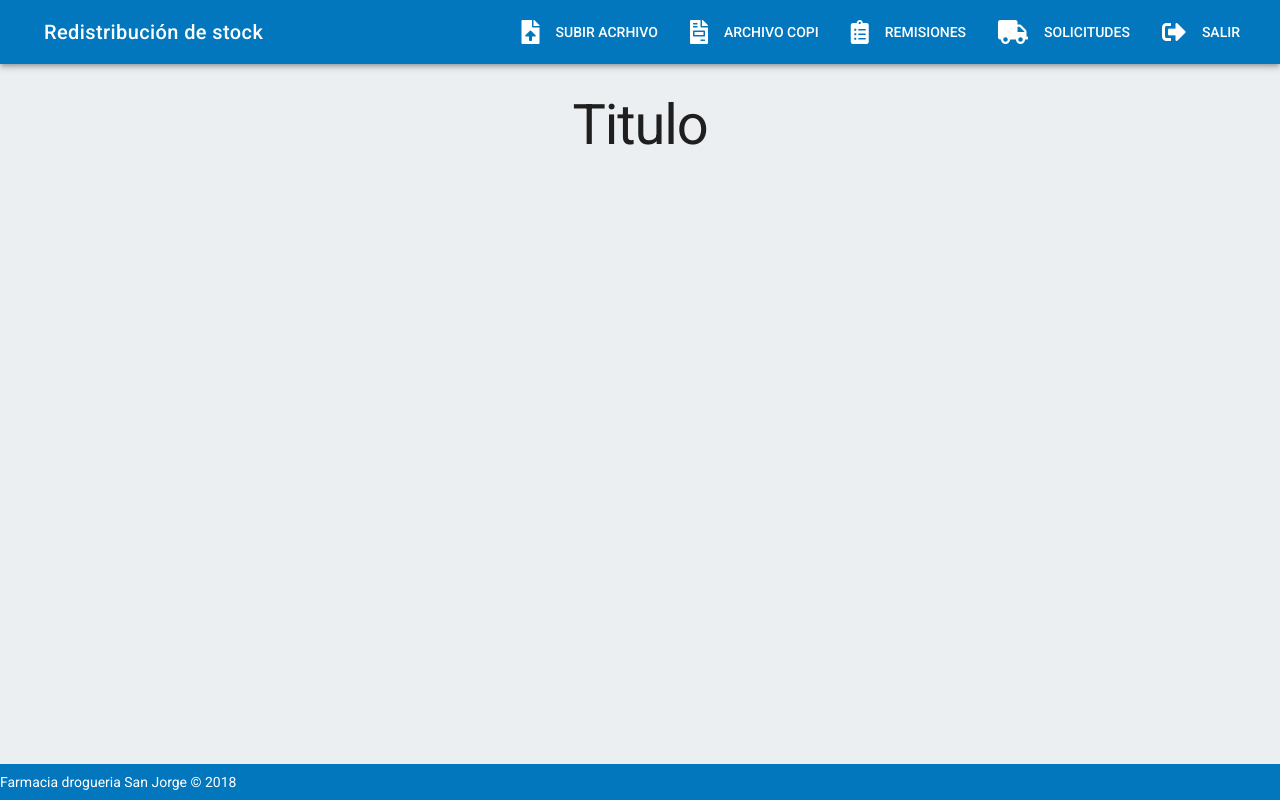
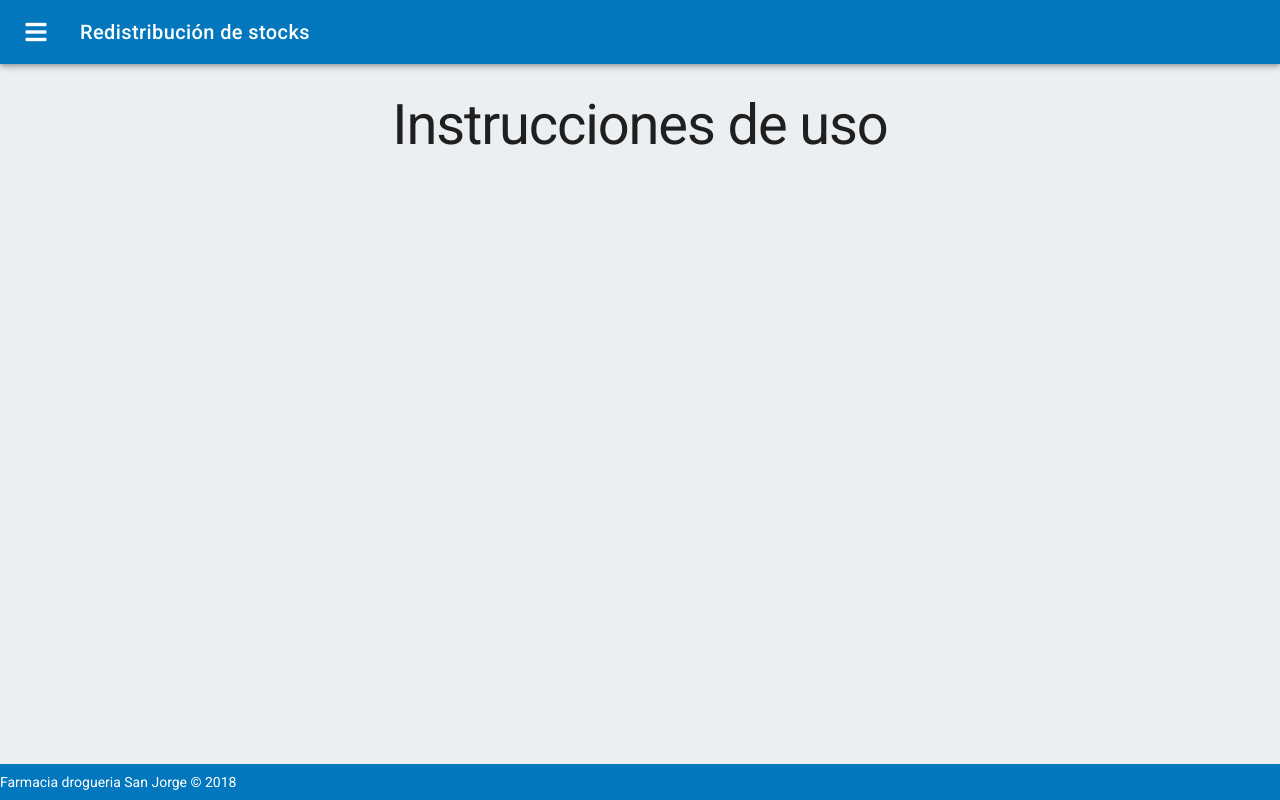
Before and after one commit to andresprzh/sobrecostos, a Vue app: page /upcopi in a window 1280 px wide. Built offline with nearby package versions, Linux system fonts and the light colour scheme; sample sign-in values are in the browser's storage; what vue-sweetalert2 would draw is missing.

Commit message:
modifica vista

```diff
--- a/src/App.vue
+++ b/src/App.vue
@@ -1,7 +1,7 @@
 <template>
   <v-app >
     <div v-if="session">
-      <v-navigation-drawer class="hidden-md-and-up" fixed app left v-model="sideNav">
+      <v-navigation-drawer class="hidden-xl-and-up" absolute temporary app left v-model="sideNav">
         <v-card>
 
           <v-img
@@ -51,16 +51,16 @@
 
       <v-toolbar dark class="primary">
 
-        <v-toolbar-side-icon class="hidden-md-and-up " @click.stop="sideNav=!sideNav"></v-toolbar-side-icon>
+        <v-toolbar-side-icon class="hidden-xl-and-up " @click.stop="sideNav=!sideNav"></v-toolbar-side-icon>
 
         <v-toolbar-title  >
-          <router-link class="title  " to="/" tag="span" style="cursor:pointer">Redistribución de stock</router-link>
+          <router-link class="title  " to="/" tag="span" style="cursor:pointer">Redistribución de stocks</router-link>
         </v-toolbar-title>
 
 
         <v-spacer></v-spacer>
 
-        <v-toolbar-items  class="hidden-sm-and-down" >
+        <v-toolbar-items  class="hidden-lg-and-down" >
 
           <v-btn flat
             v-for="item in menuItems"
@@ -101,12 +101,12 @@ import { Component, Prop, Vue } from 'vue-property-decorator';
 
 @Component
 export default class App extends Vue {
-  protected path:string='http://192.168.0.7/redistribucionstock/api/';
+  protected path:string='http://localhost/sobrecostos-2/api/';
   public sideNav: boolean = false;
   public menuItems = [
-    { icono: 'fa-file-invoice', titulo: 'archivo copi', ruta: '/upcopi'},
-    { icono: 'fa-clipboard-list', titulo: 'Remisiones', ruta: '/remisiones'},
-    { icono: 'fa-truck', titulo: 'Solicitudes', ruta: '/transferencias'},
+    { icono: 'fa-file-invoice', titulo: 'Cargar pla_remi copidrogas', ruta: '/upcopi'},
+    { icono: 'fa-clipboard-list', titulo: 'Redistribucion de stocks', ruta: '/remisiones'},
+    { icono: 'fa-truck', titulo: 'Verificar transferencias', ruta: '/transferencias'},
   ];
   public fondoNav = require('@/assets/fondos/logo2.svg');
   private session:boolean= false;
@@ -120,11 +120,11 @@ export default class App extends Vue {
     if(localStorage.perfil==1){
       this.menuItems.unshift(
         {icono: 'fa-users', titulo: 'Usuarios', ruta: '/usuarios'},
-        {icono: 'fa-file-upload', titulo: 'Subir Acrhivo', ruta: '/upfile'},
+        {icono: 'fa-file-upload', titulo: 'Subir consolidado', ruta: '/upfile'},
       );
     }else if(localStorage.perfil=2){
       this.menuItems.unshift(
-        {icono: 'fa-file-upload', titulo: 'Subir Acrhivo', ruta: '/upfile'},
+        {icono: 'fa-file-upload', titulo: 'Subir consolidado', ruta: '/upfile'},
       );
     }
 
--- a/src/components/Home.vue
+++ b/src/components/Home.vue
@@ -1,7 +1,7 @@
 <template>
   <v-container grid-list-md>
 
-    <h1 class="display-3 text-xs-center">Titulo</h1>
+    <h1 class="display-3 text-xs-center">Instrucciones de uso</h1>
     <!-- INPUTS FORMULARIO -->
 
 
--- a/src/components/Remisiones.vue
+++ b/src/components/Remisiones.vue
@@ -44,7 +44,7 @@ export default class Remisiones extends App {
 
   protected plaremi={
     id: 'plaremi',
-    titulo: 'Remision',
+    titulo: 'Numero de factura copidrogas',
     dato: '',
     items: [],
   };
--- a/src/components/Solicitudes.vue
+++ b/src/components/Solicitudes.vue
@@ -6,7 +6,7 @@
           <v-card row wrap  v-for="(itemsede,index) in items" :key="index">
 
             <v-card-title>
-              Transferencia {{itemsede.items[0].origensede}}
+              Transferencia desde {{itemsede.items[0].origensede}}
               <v-spacer></v-spacer>
               <v-text-field
                 label="Numero de Transferencia"
@@ -27,7 +27,8 @@
               class="elevation-1">
 
               <template slot="items" slot-scope="props">
-                <td class="text-xs-left">{{props.item.descripcion}}</td>
+                <td class="text-xs-left">{{props.item.item}}</td>
+                <td class="text-xs-left">{{props.item.item}}{{props.item.descripcion}}</td>
                 <td class="text-xs-left">{{props.item.sobrante}}</td>
                 <td class="text-xs-left">{{props.item.solicitado}}</td>
                 <td class="text-xs-left">
@@ -57,7 +58,7 @@
           <v-btn type="submit" color="secondary"  >
 
             <v-icon class="mx-2">fa-save</v-icon>
-            <span>Guardar</span>
+            <span>Registrar transferencia</span>
 
           </v-btn>
 
@@ -95,6 +96,7 @@ export default class Transferencia extends App {
 
   private headers = [
     { text: 'Item', value: 'item' },
+    { text: 'Descripcicon', value: 'item' },
     { text: 'Sobrantes ', value: 'sob' },
     { text: 'Solicitados', value: 'col' },
     { text: 'Pedido', value: 'perfil' },
@@ -179,6 +181,7 @@ export default class Transferencia extends App {
     if (this.computedForm.validate()) {
       this.$swal({
       title: '¿Crear transferencia?',
+      text: 'total productos',
       type: 'warning',
       showCancelButton: true,
       confirmButtonColor: String(this.$vuetify.theme.primary),
--- a/src/components/Tabla.vue
+++ b/src/components/Tabla.vue
@@ -3,12 +3,12 @@
 
     <v-card row wrap >
       <v-card-title>
-        Remision {{id}}
+        Factura {{id}}
         <v-spacer></v-spacer>
         <v-text-field
           v-model="search"
           append-icon="search"
-          label="search"
+          label="Buscar"
           single-line
           hide-details
 
@@ -71,7 +71,7 @@
 
         <v-btn color="secondary" @click="transladar">
           <v-icon class="mx-2"  >fa-save</v-icon>
-          <span>Guardar</span>
+          <span>Siguiente</span>
         </v-btn>
 
       </div>
@@ -113,10 +113,10 @@ export default class Tabla extends App {
 
   private headers = [
     { text: 'Descripcion', value: 'desc' },
-    { text: 'Cantidad ', value: 'unidad' },
-    { text: 'cantidad sobrante', value: 'sobrante' },
-    { text: 'cantidad a pedir', value: 'pedir' },
-    { text: 'sede', value: 'sede' },
+    { text: 'Solicitados en plano ', value: 'unidad' },
+    { text: 'Sobrante en punto', value: 'sobrante' },
+    { text: 'cantidad a solicitar al punto', value: 'pedir' },
+    { text: 'Sede con sobrestock', value: 'sede' },
   ];
   /*===========================================================================================================
                                           METODOS
@@ -200,7 +200,7 @@ export default class Tabla extends App {
   private submit_items(){
 
     this.$swal({
-      title: 'Crear Solicitud de transferencia?',
+      title: 'Solicitar transferencia?',
       type: 'warning',
       showCancelButton: true,
       confirmButtonColor: String(this.$vuetify.theme.primary),
@@ -225,12 +225,7 @@ export default class Tabla extends App {
           .then(res => {
 
             if (res.data) {
-              this.$swal({
-                type: 'success',
-                title: 'Solicitud de transferencia creada',
-              }).then((result)=>{
                 this.$router.push({ name: 'Solicitudes', params: { id: this.id }});
-              });
             } else {
               this.$swal({
                 type: 'error',
--- a/src/components/Transferencias.vue
+++ b/src/components/Transferencias.vue
@@ -1,6 +1,6 @@
 <template >
     <v-container fluid grid-list-md>
-      <h2 class="display-3 text-xs-center">Solicitudes de transferencia</h2>
+      <h2 class="display-3 text-xs-center">Transferencias solicitadas</h2>
       <v-layout row wrap>
 
         <v-flex xs12 >
@@ -22,7 +22,7 @@
 
     <div v-show="showdata">
       <v-btn  block color="secondary" @click="generardoc" >
-        <span class="mx-2">Generar archivo</span>
+        <span class="mx-2">Generar archivo plaremi modificado</span>
         <v-icon left>fa-file-alt</v-icon>
       </v-btn>
       <v-data-iterator
@@ -82,7 +82,7 @@ export default class Solicitudes extends App {
     private showdata:boolean=false;
     protected plaremi={
     id: 'plaremi',
-    titulo: 'Remision',
+    titulo: 'Numero de factura copidrogas',
     dato: '',
     items: [],
     };
--- a/src/components/Upcopi.vue
+++ b/src/components/Upcopi.vue
@@ -1,7 +1,8 @@
 <template>
   <v-container grid-list-md>
 
-    <h1 class="display-3 text-xs-center" >Subir archivo de remisión</h1>
+    <h1 class="display-3 text-xs-center" >Cargar plano copidrogas</h1>
+    <p>*Una ves cargado el archivo se mostraran los productos que tienen sobrestock en otras sedes</p>
     <!-- ****************************************************************************************************************
                                             INPUTS FORMULARIO
     **************************************************************************************************************** -->
--- a/src/components/Usuarios.vue
+++ b/src/components/Usuarios.vue
@@ -112,7 +112,7 @@
 
       <v-snackbar v-model="snack.show" :timeout="3000" :color="snack.color">
         {{ snack.text }}
-        <v-btn flat @click="snack.show = false">Close</v-btn>
+        <v-btn flat @click="snack.show = false">Cerrar</v-btn>
       </v-snackbar>
 
     </v-card>
```
